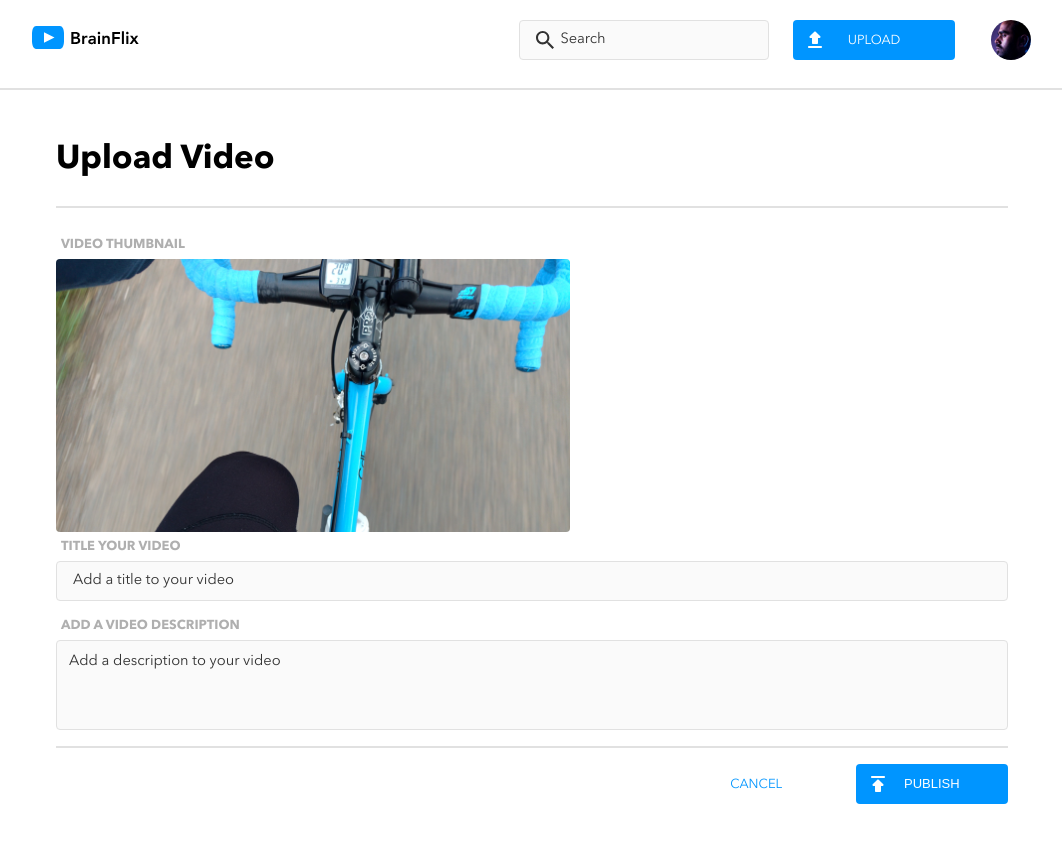
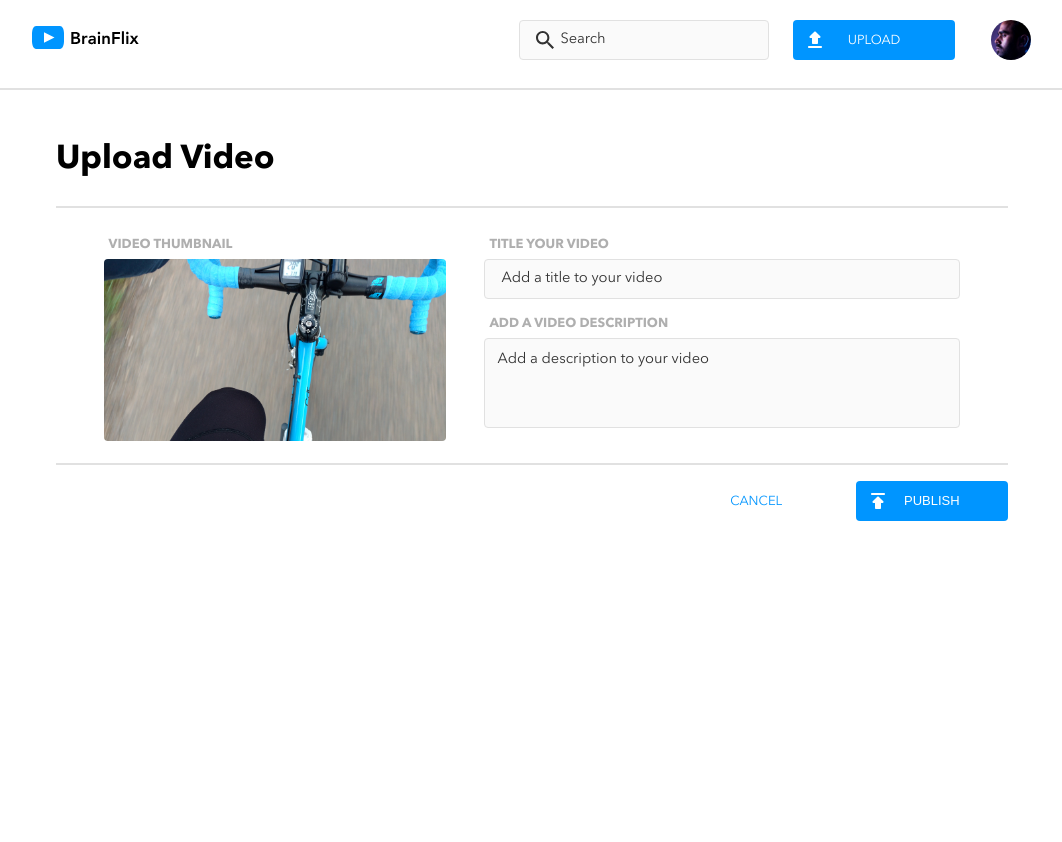
Before and after one commit to ashychiu/brainflix-react-node, a React (Create React App) app in the folder client/: page /upload in a window 1280 px wide. Shown: the top 842 px of the page, without its empty margins (108-1170 px from the left). After the commit the page ends 800 px from the top, so only its background shows below. Built offline with nearby package versions, Linux system fonts and the light colour scheme.

Commit message:
Client: Update API path with env variable

```diff
--- a/client/src/pages/HomePage/HomePage.js
+++ b/client/src/pages/HomePage/HomePage.js
@@ -6,8 +6,8 @@ import VideoNav from "../../components/VideoNav/VideoNav";
 import VideoDetails from "../../components/VideoDetails/VideoDetails";
 import VideoPlayer from "../../components/VideoPlayer/VideoPlayer";
 
-const API_URL = "https://project-2-api.herokuapp.com/videos";
-const API_KEY = "af575ba7-79ad-496f-811f-613d4432aeef";
+// const API_URL = "https://project-2-api.herokuapp.com/videos";
+// const API_KEY = "af575ba7-79ad-496f-811f-613d4432aeef";
 
 class HomePage extends Component {
   state = {
@@ -17,7 +17,6 @@ class HomePage extends Component {
 
   fetchVideoDetails = (videoId) => {
     axios
-      // ${API_URL}/${videoId}?api_key=${API_KEY}`
       .get(`http://localhost:8080/videos/${videoId}`)
       .then((videoDetails) => {
         this.setState({
@@ -30,7 +29,7 @@ class HomePage extends Component {
   componentDidMount() {
     const selectedVideoId = this.props.match.params.videoId;
     axios
-      .get("http://localhost:8080/videos")
+      .get(`${process.env.REACT_APP_API_URL}/videos`)
       .then((response) => {
         const videosList = response.data;
         this.setState({
@@ -59,7 +58,7 @@ class HomePage extends Component {
   }
 
   render() {
-    const nextVideos = this.state.videosList.filter(
+    const videoNav = this.state.videosList.filter(
       (video) => video.id !== this.props.match.params.videoId
     );
     return (
@@ -77,7 +76,7 @@ class HomePage extends Component {
           ) : (
             <p>Loading...</p>
           )}
-          <VideoNav videos={nextVideos} />
+          <VideoNav videos={videoNav} />
         </div>
       </div>
     );
--- a/client/src/pages/UploadPage/UploadPage.js
+++ b/client/src/pages/UploadPage/UploadPage.js
@@ -1,5 +1,4 @@
 import React from "react";
-import { Link } from "react-router-dom";
 import Header from "../../components/Header/Header";
 import InputField from "../../components/InputField/InputField";
 import TextArea from "../../components/TextArea/TextArea";
@@ -15,7 +14,7 @@ const UploadPage = (props) => {
     let title = e.target.title.value;
     let description = e.target.description.value;
     if (title && description) {
-      axios.post("http://localhost:8080/videos", {
+      axios.post(`${process.env.REACT_APP_API_URL}/videos`, {
         title: `${title}`,
         description: `${description}`,
       });
@@ -59,9 +58,9 @@ const UploadPage = (props) => {
               placeholder="Add a description to your video"
             />
           </div>
-          <div className="upload-page__bottom-container">
-            <hr className="upload-page__divider-tab-desk" />
-            <div className="upload-page__button-container">
+          <div className="upload-form__bottom-container">
+            <hr className="upload-form__divider-tab-desk" />
+            <div className="upload-form__button-container">
               <Button id="publishButton" placeholder="PUBLISH" />
               {/* styling stored at button.scss */}
               <div id="cancelButton" onClick={() => props.history.goBack()}>
--- a/client/src/pages/UploadPage/UploadPage.scss
+++ b/client/src/pages/UploadPage/UploadPage.scss
@@ -21,6 +21,55 @@
       margin: 1.5rem 0;
     }
   }
+}
+.upload-form {
+  display: flex;
+  flex-direction: column;
+  @include tablet {
+    margin-top: 1.75rem;
+  }
+  @include desktop {
+    flex-direction: row;
+    justify-content: center;
+    margin-bottom: 2.25rem;
+    flex-wrap: wrap;
+  }
+  &__input-container {
+    width: 100%;
+    flex-grow: 2;
+    @include desktop {
+      width: 50%;
+      flex-grow: 0;
+    }
+  }
+  &__thumb-container {
+    width: 100%;
+    flex-grow: 0;
+    @include tablet {
+      width: 50%;
+    }
+    @include desktop {
+      width: 40%;
+    }
+  }
+  &__thumb {
+    width: 100%;
+    border-radius: 4px;
+    margin-bottom: 0.3125rem;
+    @include tablet {
+      width: 100%;
+      margin-bottom: 1rem;
+    }
+    @include desktop {
+      width: 90%;
+      margin-bottom: 0;
+    }
+  }
+  &__bottom-container {
+    @include desktop {
+      flex-basis: 100%;
+    }
+  }
 
   &__divider-tab-desk {
     display: none;
@@ -36,55 +85,6 @@
       flex-direction: row-reverse;
     }
   }
-  &__cancel {
-    color: $primary-blue;
-  }
-}
-.upload-form {
-  display: flex;
-  flex-direction: column;
-  @include tablet {
-    margin-top: 1.75rem;
-  }
-  @include desktop {
-    flex-direction: column;
-    justify-content: center;
-    margin-bottom: 2.25rem;
-  }
-  &__input-container {
-    width: 100%;
-    flex-grow: 2;
-  }
-  &__thumb-container {
-    width: 100%;
-    flex-grow: 0;
-    @include tablet {
-      width: 50%;
-    }
-    @include desktop {
-      width: 60%;
-    }
-  }
-  &__bottom-container {
-    @include desktop {
-      width: 100%;
-      display: flex;
-      flex-direction: column;
-    }
-  }
-  &__thumb {
-    width: 100%;
-    border-radius: 4px;
-    margin-bottom: 0.3125rem;
-    @include tablet {
-      width: 100%;
-      margin-bottom: 1rem;
-    }
-    @include desktop {
-      width: 90%;
-      margin-bottom: 0;
-    }
-  }
 }
 label {
   color: $primary-silver;
```
Also changed, not shown: 2 other files (tests, documents, lock files or other folders).
